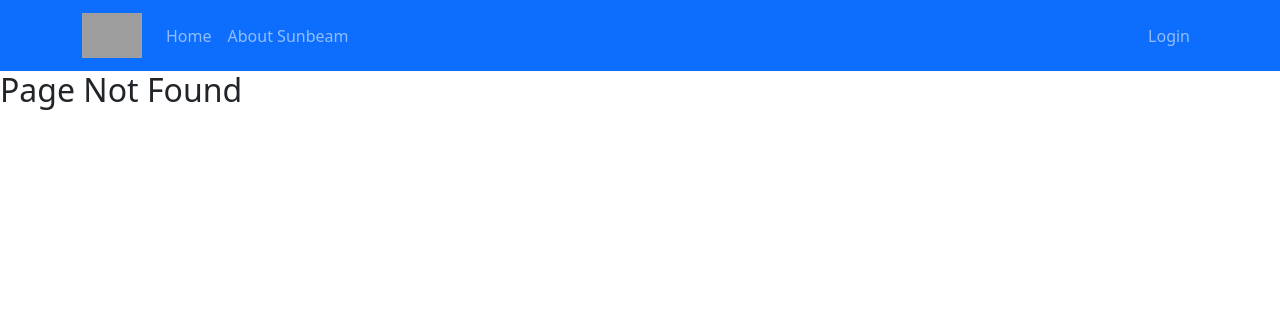
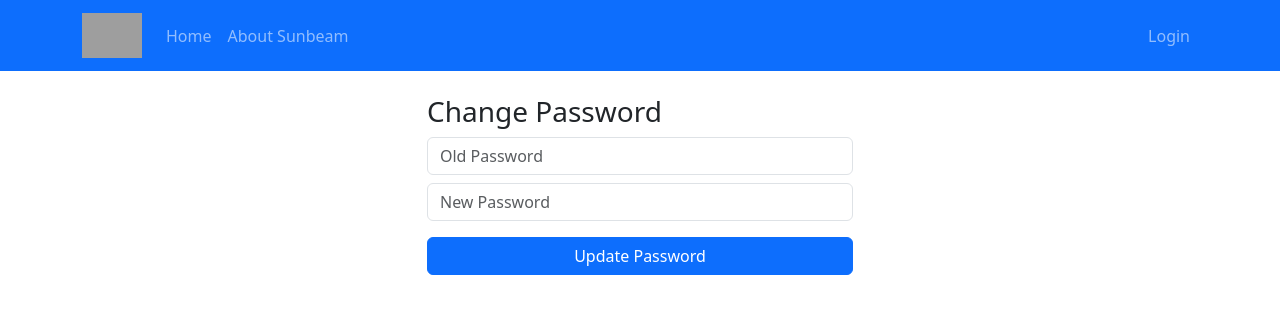
Before and after one commit to afrin786inamdar/Cloud_Online_Course_Portal, a React (Vite) app in the folder Sunbeam_Online_Portal_Frontend/: page /student/change-password in a window 1280 px wide. Before the commit this address had no page. Shown: the top 314 px of the page. Built offline with nearby package versions, Linux system fonts and the light colour scheme; grey boxes are pictures that could not be loaded.

Commit message:
profile section added

```diff
--- a/Sunbeam_Online_Portal_Frontend/src/App.jsx
+++ b/Sunbeam_Online_Portal_Frontend/src/App.jsx
@@ -8,6 +8,7 @@ import Login from "./Pages/Login.jsx";
 import Register from "./Pages/Register.jsx";
 import StudentCourses from "./Pages/Student/StudentCourses.jsx";
 
+import ChangePassword from "./Pages/Student/ChangePassword";
 
 import ManageCourses from "./Pages/Admin/ManageCourses.jsx";
 import ManageVideos from "./Pages/Admin/ManageVideos.jsx";
@@ -27,6 +28,7 @@ function App() {
 
         {/* STUDENT */}
         <Route path="/student/courses" element={<StudentCourses />} />
+        <Route path="/student/change-password" element={<ChangePassword />} />
 
         {/* ADMIN */}
         <Route path="/admin/manage-courses" element={<ManageCourses />} />
--- a/Sunbeam_Online_Portal_Frontend/src/Components/Navbar.jsx
+++ b/Sunbeam_Online_Portal_Frontend/src/Components/Navbar.jsx
@@ -1,8 +1,9 @@
-import { Link } from "react-router-dom";
-import { useEffect, useState } from "react";
+import { Link, useNavigate } from "react-router-dom";
+import { useEffect, useMemo, useState } from "react";
 
 function Navbar() {
   const [user, setUser] = useState(null);
+  const navigate = useNavigate();
 
   const readUser = () => {
     try {
@@ -13,14 +14,11 @@ function Navbar() {
   };
 
   useEffect(() => {
-    // set initially
     setUser(readUser());
 
-    // listen for changes (works between tabs)
     const onStorage = () => setUser(readUser());
     window.addEventListener("storage", onStorage);
 
-    // custom event for same tab (important)
     const onAuthChange = () => setUser(readUser());
     window.addEventListener("authChanged", onAuthChange);
 
@@ -31,11 +29,21 @@ function Navbar() {
   }, []);
 
   const role = user?.role?.toLowerCase();
+  const email = user?.email || "";
+
+  const avatarText = useMemo(() => {
+    if (!email) return "?";
+    return email[0].toUpperCase();
+  }, [email]);
 
   const handleLogout = () => {
     localStorage.removeItem("user");
-    window.dispatchEvent(new Event("authChanged")); //  update navbar instantly
-    window.location.href = "/login";
+    window.dispatchEvent(new Event("authChanged"));
+    navigate("/login");
+  };
+
+  const goToChangePassword = () => {
+    navigate("/student/change-password"); // only student allowed
   };
 
   return (
@@ -58,15 +66,15 @@ function Navbar() {
         </button>
 
         <div className="collapse navbar-collapse" id="sunbeamNavbar">
+          {/* LEFT MENU */}
           <div className="navbar-nav">
             <Link className="nav-link" to="/">Home</Link>
             <Link className="nav-link" to="/about">About Sunbeam</Link>
 
             {role === "student" && (
-              <>
-                <Link className="nav-link" to="/student/courses">My Courses</Link>
-                <Link className="nav-link" to="/student/profile">Profile</Link>
-              </>
+              <Link className="nav-link" to="/student/courses">
+                My Courses
+              </Link>
             )}
 
             {role === "admin" && (
@@ -86,7 +94,9 @@ function Navbar() {
             )}
           </div>
 
-          <div className="navbar-nav ms-auto">
+          {/* RIGHT PROFILE SECTION */}
+          <div className="navbar-nav ms-auto align-items-center">
+
             {!user && (
               <Link className="nav-link" to="/login">
                 Login
@@ -94,10 +104,67 @@ function Navbar() {
             )}
 
             {user && (
-              <button className="btn btn-outline-light" onClick={handleLogout}>
-                Logout
-              </button>
+              <div className="nav-item dropdown">
+                {/* Profile Icon */}
+                <button
+                  className="btn btn-outline-light dropdown-toggle d-flex align-items-center gap-2"
+                  data-bs-toggle="dropdown"
+                  style={{ borderRadius: 999 }}
+                >
+                  <span
+                    style={{
+                      width: 32,
+                      height: 32,
+                      borderRadius: "50%",
+                      background: "rgba(255,255,255,0.2)",
+                      display: "flex",
+                      alignItems: "center",
+                      justifyContent: "center",
+                      fontWeight: "bold",
+                    }}
+                  >
+                    {avatarText}
+                  </span>
+                  <span className="d-none d-md-inline">Profile</span>
+                </button>
+
+                {/* DROPDOWN */}
+                <ul className="dropdown-menu dropdown-menu-end p-3" style={{ minWidth: 260 }}>
+
+                  {/* USER INFO */}
+                  <li className="mb-2">
+                    <div className="fw-bold">{email}</div>
+                    <div className="text-muted small">Role: {role}</div>
+                  </li>
+
+                  <li><hr className="dropdown-divider" /></li>
+
+                  {/* STUDENT ONLY CHANGE PASSWORD */}
+                  {role === "student" && (
+                    <li>
+                      <button
+                        className="btn btn-primary w-100 mb-2"
+                        onClick={goToChangePassword}
+                      >
+                        Change Password
+                      </button>
+                    </li>
+                  )}
+
+                  {/* LOGOUT (BOTH) */}
+                  <li>
+                    <button
+                      className="btn btn-outline-danger w-100"
+                      onClick={handleLogout}
+                    >
+                      Logout
+                    </button>
+                  </li>
+
+                </ul>
+              </div>
             )}
+
           </div>
         </div>
       </div>
--- /dev/null
+++ b/Sunbeam_Online_Portal_Frontend/src/Pages/Student/ChangePassword.jsx
@@ -0,0 +1,68 @@
+import { useState } from "react";
+import { changeStudentPassword } from "../../Services/studentService";
+
+function ChangePassword() {
+
+  const [oldPassword, setOldPassword] = useState("");
+  const [newPassword, setNewPassword] = useState("");
+
+  const user = JSON.parse(localStorage.getItem("user"));
+  const token = user?.token;
+
+  const handleChangePassword = async () => {
+
+    if (!oldPassword || !newPassword) {
+      alert("All fields required");
+      return;
+    }
+
+    try {
+      const result = await changeStudentPassword(oldPassword, newPassword, token);
+
+      if (result.status === "success") {
+        alert("Password changed successfully");
+        setOldPassword("");
+        setNewPassword("");
+      } else {
+        alert(result.error);
+      }
+
+    } catch (err) {
+      console.log(err);
+      alert("Server error");
+    }
+  };
+
+  return (
+    <div className="container mt-4" style={{ maxWidth: 450 }}>
+
+      <h3>Change Password</h3>
+
+      <input
+        className="form-control mb-2"
+        type="password"
+        placeholder="Old Password"
+        value={oldPassword}
+        onChange={(e) => setOldPassword(e.target.value)}
+      />
+
+      <input
+        className="form-control mb-3"
+        type="password"
+        placeholder="New Password"
+        value={newPassword}
+        onChange={(e) => setNewPassword(e.target.value)}
+      />
+
+      <button
+        className="btn btn-primary w-100"
+        onClick={handleChangePassword}
+      >
+        Update Password
+      </button>
+
+    </div>
+  );
+}
+
+export default ChangePassword;
--- a/Sunbeam_Online_Portal_Frontend/src/Services/studentService.js
+++ b/Sunbeam_Online_Portal_Frontend/src/Services/studentService.js
@@ -45,3 +45,18 @@ export async function deleteStudent(studentId, token) {
 
   return response.data;
 }
+
+export async function changeStudentPassword(oldPassword, newPassword, token) {
+
+  const URL = Config.BASE_URL + "/students/change-password";
+
+  const response = await axios.put(
+    URL,
+    { oldPassword, newPassword },
+    {
+      headers: { Authorization: "Bearer " + token },
+    }
+  );
+
+  return response.data;
+}
```
Also changed, not shown: Sunbeam_Online_Portal_Frontend/src/Pages/Student/Profile.jsx (deleted).
